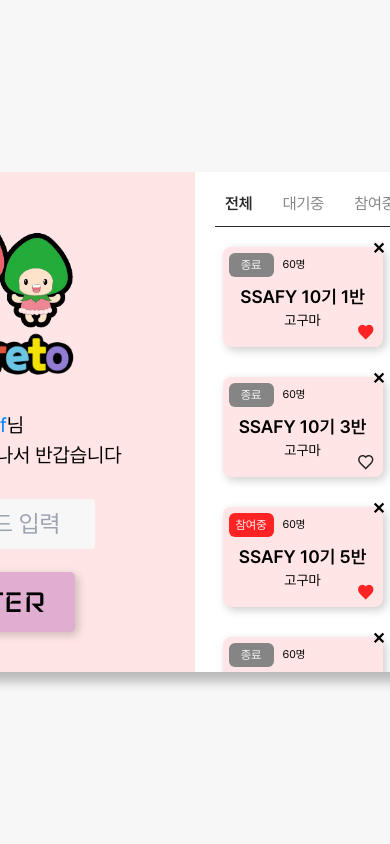
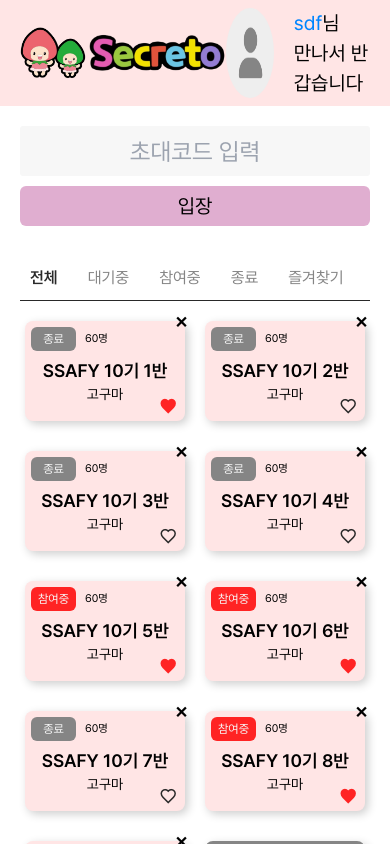
Before and after one commit to yee950419/secreto, a Vue app in the folder frontend/: page /main in a window 390 px wide. Built offline with nearby package versions, Linux system fonts and the light colour scheme.

Commit message:
feat: 로그인 후 메인페이지 반응형
- 메인페이지, 마이페이지, 비밀번호 변경 페이지 반응형
- 모바일 초대 코드 컴포넌트 생성

Related to S10P12A805-185

```diff
--- a/frontend/src/components/organisms/ChangePasswordForm.vue
+++ b/frontend/src/components/organisms/ChangePasswordForm.vue
@@ -5,8 +5,9 @@ import TextAtom from '@/components/atoms/TextAtom.vue'
 import { ref, type Ref } from 'vue'
 import type { Handler } from '@/types/common'
 import type { PasswordChangeRequest } from '@/types/user'
+import CloseButtonAtom from '@/components/atoms/CloseButtonAtom.vue'
 
-const emit = defineEmits(['prevButtonHandle'])
+const emit = defineEmits(['prevButtonHandle', 'closeButtonHandle'])
 const passwordChangeRequest: Ref<PasswordChangeRequest> = ref({
     currentPassword: '',
     newPassword: ''
@@ -26,7 +27,9 @@ const myPageButtonHandler: Handler = () => {
 </script>
 
 <template>
-    <div class="card-container">
+    <div class="card-container max-md:justify-center max-md:items-center">
+        <CloseButtonAtom class="absolute top-2 right-2" @click="() => emit('closeButtonHandle')" />
+        <div class="flex h-full w-full justify-between flex-col items-center max-md:h-[500px]">
             <TextAtom custom-class="text-[44px] font-Iceland">Change Password</TextAtom>
             <TextAtom custom-class="text-[14px]">새로 사용할 비밀번호를 입력해 주세요.</TextAtom>
             <div class="w-full mb-[20px]">
@@ -74,6 +77,7 @@ const myPageButtonHandler: Handler = () => {
                 </div>
             </div>
         </div>
+    </div>
 </template>
 
 <style scoped></style>
--- a/frontend/src/components/organisms/MyPage.vue
+++ b/frontend/src/components/organisms/MyPage.vue
@@ -6,8 +6,9 @@ import AvatarAtom from '@/components/atoms/AvatarAtom.vue'
 import { ref, type Ref } from 'vue'
 import type { Handler } from '@/types/common'
 import type { MyPageUserDataType } from '@/types/user'
+import CloseButtonAtom from '@/components/atoms/CloseButtonAtom.vue'
 
-const emit = defineEmits(['passwordChangeHandle', 'withdrawalHandle'])
+const emit = defineEmits(['passwordChangeHandle', 'withdrawalHandle', 'closeButtonHandle'])
 const userInfo: Ref<MyPageUserDataType> = ref({
     email: 'test@secreto.com',
     nickname: '테스트유저',
@@ -33,7 +34,9 @@ const withdrawalButtonHandler: Handler = () => {
 </script>
 
 <template>
-    <div class="card-container">
+    <div class="card-container max-md:justify-center max-md:items-center">
+        <CloseButtonAtom class="absolute top-2 right-2" @click="() => emit('closeButtonHandle')" />
+        <div class="flex h-full w-full justify-between flex-col items-center max-md:h-[500px]">
             <TextAtom custom-class="text-[48px] font-Iceland">My Page</TextAtom>
             <div class="w-full flex flex-col justify-between h-[270px]">
                 <InputBox
@@ -91,6 +94,7 @@ const withdrawalButtonHandler: Handler = () => {
                 >
             </div>
         </div>
+    </div>
 </template>
 
 <style scoped></style>
--- a/frontend/src/views/MainView.vue
+++ b/frontend/src/views/MainView.vue
@@ -17,6 +17,8 @@ import RoomCreateModalContent from '@/components/organisms/RoomCreateModalConten
 import RoomDeleteModalContent from '@/components/organisms/RoomDeleteModalContent.vue'
 import RoomEnterModalContent from '@/components/organisms/RoomEnterModalContent.vue'
 import type { RoomCreateRequestType } from '@/types/room'
+import HeaderLogo from '@/components/molecules/HeaderLogo.vue'
+import ButtonAtom from '@/components/atoms/ButtonAtom.vue'
 
 const ButtonLabel = Object.freeze({
     START: 'start',
@@ -103,8 +105,12 @@ const profileClickHandler = () => {
 
 <template>
     <div class="bg-A805White h-full w-full flex justify-center items-center">
-        <div class="card-template-container">
+        <div
+            class="card-template-container max-md:w-full max-md:h-full max-md:bg-A805Cream max-md:flex-col"
+        >
+            <!-- pc -->
             <MainCard
+                class="max-md:hidden"
                 v-if="state !== State.TEMPLATE"
                 @button-click="buttonClickHandler"
                 :button-label-ref="buttonLabel"
@@ -117,12 +123,46 @@ const profileClickHandler = () => {
                         @click="profileClickHandler" />
                     <InputBox
                         custom-class="input-box-style-2 mt-[10px] bg-A805White w-[200px] h-[50px]"
-                        input-class="text-center  text-[24px]"
+                        input-class="text-center text-[24px]"
                         place-holder="초대코드 입력"
                 /></template>
             </MainCard>
-            <RoomListView v-if="state === State.MAIN_AFTER_LOGIN" />
+
+            <!-- mobile -->
+            <div class="md:hidden my-2 px-5 flex items-center w-full justify-between">
+                <HeaderLogo />
+                <HeaderProfile
+                    name="sdf"
+                    :image-url="null"
+                    custom-class="cursor-pointer"
+                    @click="profileClickHandler"
+                />
+            </div>
+
+            <!-- mobile invitation coe-->
+            <div
+                class="md:hidden bg-A805RealWhite flex flex-col w-full p-5 gap-[10px]"
+                v-if="state === State.MAIN_AFTER_LOGIN"
+            >
+                <InputBox
+                    custom-class="input-box-style-2 bg-A805White w-full h-[50px]"
+                    input-class="text-center text-[24px]"
+                    place-holder="초대코드 입력"
+                />
+                <ButtonAtom
+                    class="button-style-4 w-full button-claret"
+                    @button-click="buttonClickHandler"
+                >
+                    입장
+                </ButtonAtom>
+            </div>
+
+            <RoomListView
+                class="max-md:h-full max-md:w-full"
+                v-if="state === State.MAIN_AFTER_LOGIN"
+            />
             <MyPage
+                class="max-md:h-full max-md:w-full"
                 v-if="state === State.MY_PAGE"
                 @password-change-handle="() => (state = State.CHANGE_PWD)"
                 @withdrawal-handle="
@@ -131,10 +171,13 @@ const profileClickHandler = () => {
                         modalState = ModalState.WITHDRAW
                     }
                 "
+                @close-button-handle="buttonClickHandler"
             />
             <ChangePasswordForm
+                class="max-md:h-full max-md:w-full"
                 v-if="state === State.CHANGE_PWD"
                 @prev-button-handle="() => (state = State.MY_PAGE)"
+                @close-button-handle="() => (state = State.MY_PAGE)"
             />
             <WideCardTemplate
                 v-if="state === State.TEMPLATE"
@@ -142,6 +185,7 @@ const profileClickHandler = () => {
                 :content-messages="template.contentMessages"
                 :button-label="template.buttonLabel"
                 @button-click="template.buttonClickHandler"
+                @close-button-handle="template.buttonClickHandler"
             />
         </div>
     </div>
```
Lines whose indentation alone changed are shown as unchanged.
